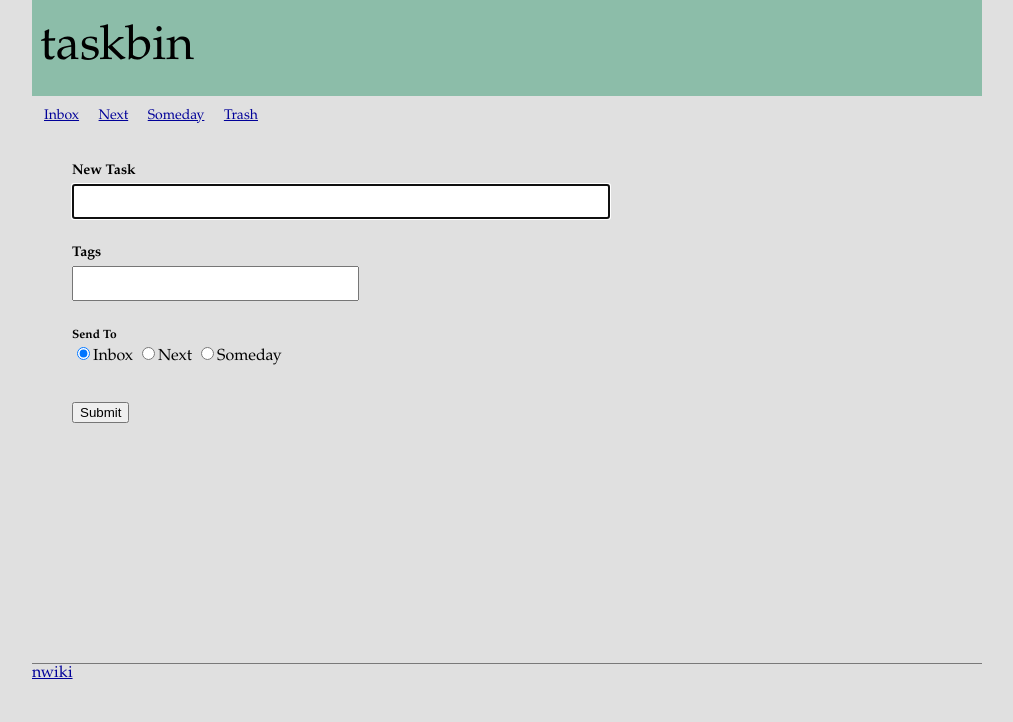
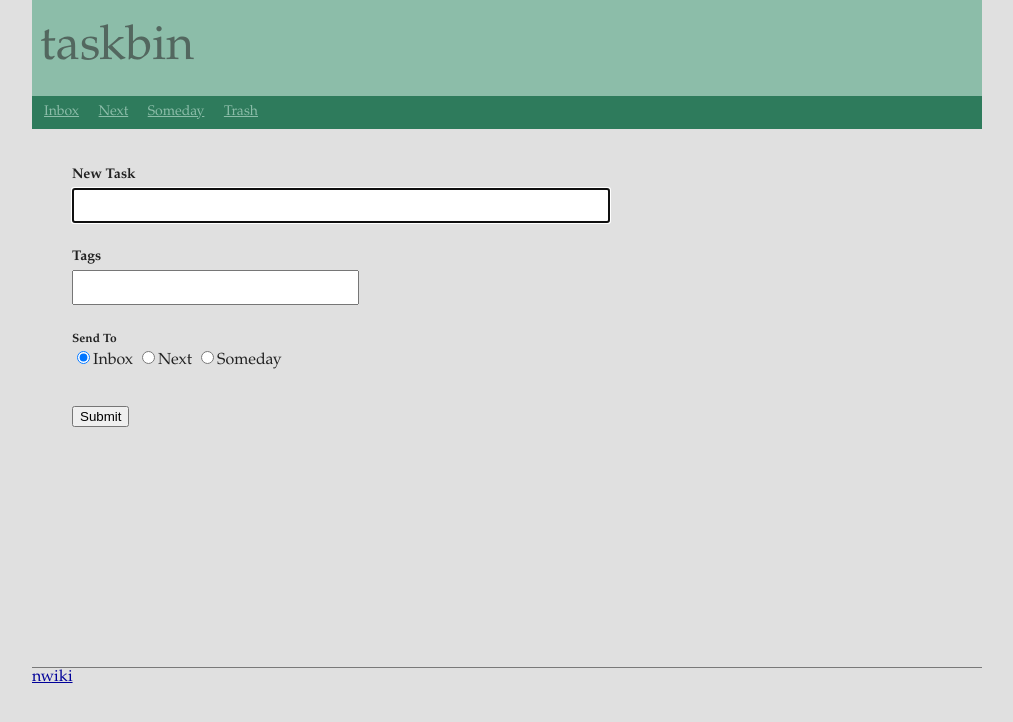
Before and after one commit to ngpestelos/taskbin-php, a PHP site: page / in a window 1280 px wide. Shown: the top 722 px of the page, without its empty margins (133-1146 px from the left). Run offline with PHP 8.4, Linux system fonts and the light colour scheme.

Commit message:
dark (dork) green band

```diff
--- a/css/main.css
+++ b/css/main.css
@@ -1,10 +1,15 @@
 body {
   background-color: #E0E0E0;
-  color: black;
   font: 16px Palatino, Georgia, "Times New Roman", serif;
 }
 
-#nav { margin-top: 12px; padding: 0; font-size: 14px; }
+#nav {
+  margin: 0;
+  padding-top: 8px;
+  padding-bottom: 8px;
+  font-size: 14px;
+  background-color: #2E7B5C;
+}
 #nav ul { list-style: none; margin: 0; padding-left: 8px; }
 #nav li {
   display: inline;
@@ -12,10 +17,11 @@ body {
   padding: 2px 4px;
   margin-right: 8px;
 }
+#nav a { color: #8CBDA9; }
 
 #header { background-color: #8CBDA9; }
 .site_id { margin-top: 24px; padding-left: 8px; }
-.site_id a { text-decoration: none; color: black; }
+.site_id a { text-decoration: none; color: #53675F; }
 
 #footer { margin-top: 192px; border-top: 1px solid #797979; }
 
--- a/nav.php
+++ b/nav.php
@@ -1,4 +1,4 @@
-<div id="nav" class="span-12">
+<div id="nav" class="span-24">
   <ul>
     <li><a href="tasks.php?type=inbox">Inbox</a></li>
     <li><a href="tasks.php?type=next">Next</a></li>
```
